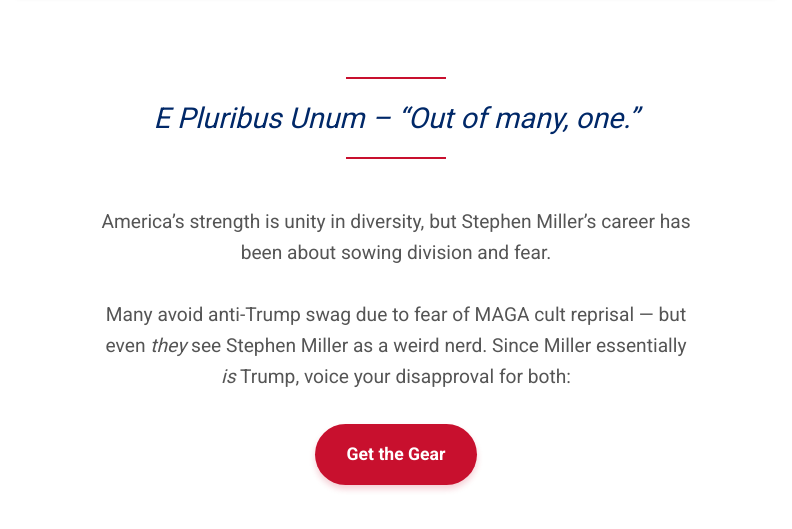
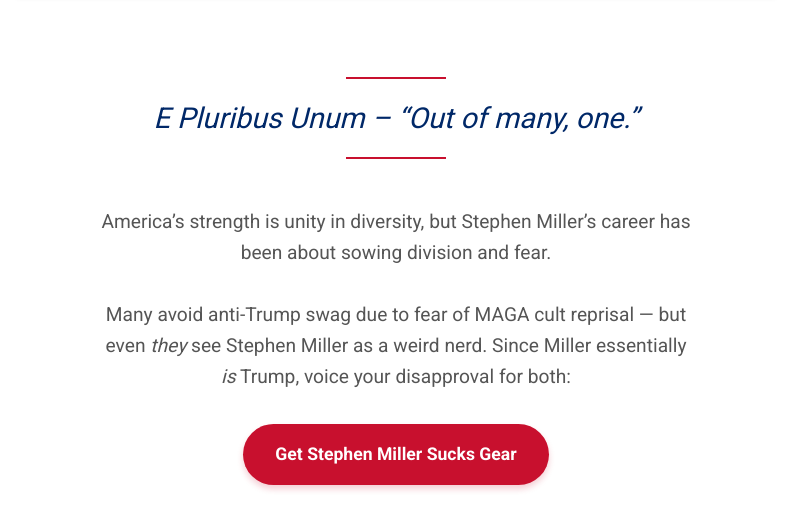
Before and after one commit to oh-stephen/oh-stephen.github.io, a plain HTML site: page index.html in a window 1280 px wide. Shown: the part 1927-2456 px from the top of the page, without its empty margins (244-1036 px from the left). Drawn offline with Linux system fonts and the light colour scheme.

Commit message:
Update index.html

```diff
--- a/index.html
+++ b/index.html
@@ -328,13 +328,13 @@
     <p class="motto"><em>E Pluribus Unum</em> – “Out of many, one.”</p>
     <p class="quote-text">America’s strength is unity in diversity, but Stephen Miller’s career has been about sowing division and fear.</p>
     <p class="quote-text">Many avoid anti-Trump swag due to fear of MAGA cult reprisal — but even <em>they</em> see Stephen Miller as a weird nerd. Since Miller essentially <em>is</em> Trump, voice your disapproval for both:</p>
-    <p class="quote-text"><a class="cta" href="https://stephen-miller.redbubble.com" target="_blank" rel="noopener">Get the Gear</a></p>
+    <p class="quote-text"><a class="cta" href="https://stephen-miller.redbubble.com" target="_blank" rel="noopener">Get Stephen Miller Sucks Gear</a></p>
   </div>
 
   <div id="sticky-cta">
     <div class="sticky-container">
       <span class="sticky-text">Stephen Miller essentially <em>is</em> Trump, voice your disapproval for both:</span>
-      <a class="small-cta" href="https://stephen-miller.redbubble.com" target="_blank" rel="noopener">Get the Gear</a>
+      <a class="small-cta" href="https://stephen-miller.redbubble.com" target="_blank" rel="noopener">Get Stephen Miller Sucks Gear</a>
     </div>
   </div>
 
```
